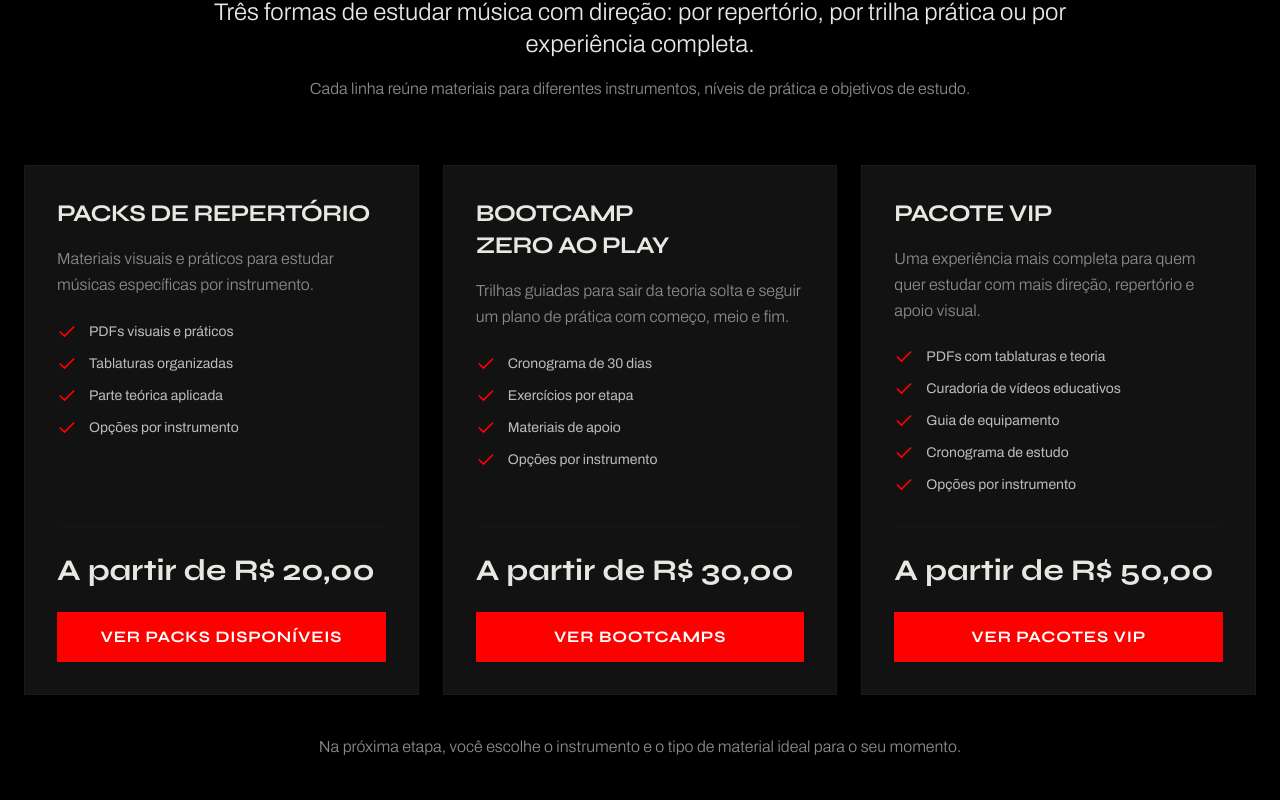
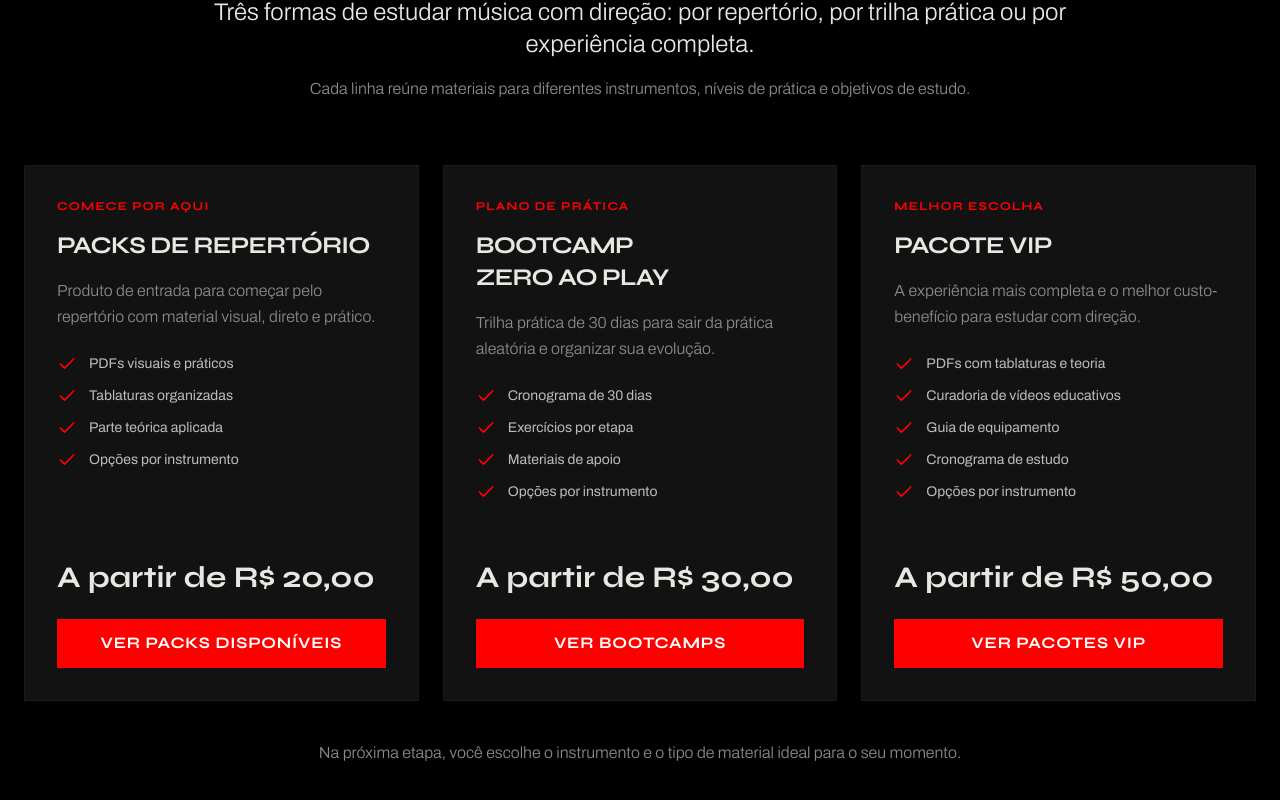
Before and after one commit to Tiffanylimaa/studiozero, a React (Vite) app in the folder apps/web/: page / in a window 1280 px wide. Shown: the part 2252-3052 px from the top of the page. Built offline with nearby package versions, Linux system fonts and the light colour scheme.

Commit message:
Align product ladder messaging

```diff
--- a/apps/web/src/pages/HomePage.jsx
+++ b/apps/web/src/pages/HomePage.jsx
@@ -56,8 +56,9 @@ function HomePage() {
     {
       title: "Packs de Repertório",
       price: "A partir de R$ 20,00",
-      desc: "Materiais visuais e práticos para estudar músicas específicas por instrumento.",
+      desc: "Produto de entrada para começar pelo repertório com material visual, direto e prático.",
       cta: "Ver packs disponíveis",
+      label: "Comece por aqui",
       features: [
         'PDFs visuais e práticos',
         'Tablaturas organizadas',
@@ -68,8 +69,9 @@ function HomePage() {
     {
       title: "Bootcamp Zero ao Play",
       price: "A partir de R$ 30,00",
-      desc: "Trilhas guiadas para sair da teoria solta e seguir um plano de prática com começo, meio e fim.",
+      desc: "Trilha prática de 30 dias para sair da prática aleatória e organizar sua evolução.",
       cta: "Ver bootcamps",
+      label: "Plano de prática",
       features: [
         'Cronograma de 30 dias',
         'Exercícios por etapa',
@@ -80,8 +82,9 @@ function HomePage() {
     {
       title: "Pacote VIP",
       price: "A partir de R$ 50,00",
-      desc: "Uma experiência mais completa para quem quer estudar com mais direção, repertório e apoio visual.",
+      desc: "A experiência mais completa e o melhor custo-benefício para estudar com direção.",
       cta: "Ver pacotes VIP",
+      label: "Melhor escolha",
       features: [
         'PDFs com tablaturas e teoria',
         'Curadoria de vídeos educativos',
@@ -197,6 +200,11 @@ function HomePage() {
             <div className="grid grid-cols-1 md:grid-cols-3 gap-6">
               {products.map((prod, i) => (
                 <div key={i} className="bg-card border border-border p-6 md:p-8 flex flex-col h-full hover:border-primary/50 transition-colors">
+                  {prod.label && (
+                    <p className="text-primary font-syne uppercase tracking-widest text-xs mb-4">
+                      {prod.label}
+                    </p>
+                  )}
                   <h3 className="text-xl md:text-2xl mb-4">{prod.title}</h3>
 
                   {prod.desc && (
--- a/apps/web/src/pages/ProdutosPage.jsx
+++ b/apps/web/src/pages/ProdutosPage.jsx
@@ -19,9 +19,10 @@ function ProdutosPage() {
   const productLines = [
     {
       title: "Packs de Repertório",
-      desc: "Materiais visuais e práticos para estudar músicas específicas por instrumento.",
+      desc: "Entrada simples e direta para começar pelo repertório com material visual e prático.",
       price: "A partir de R$ 20,00",
       color: "border-border",
+      label: "Entrada",
       features: [
         'PDFs visuais e práticos',
         'Tablaturas organizadas',
@@ -30,9 +31,10 @@ function ProdutosPage() {
     },
     {
       title: "Bootcamp Zero ao Play",
-      desc: "Trilhas guiadas para sair da teoria solta e seguir um plano de prática com começo, meio e fim.",
+      desc: "Trilha prática de 30 dias para organizar rotina, constância e direção no estudo.",
       price: "A partir de R$ 30,00",
       color: "border-primary",
+      label: "Intermediário",
       features: [
         'Cronograma de 30 dias',
         'Exercícios por etapa',
@@ -41,9 +43,10 @@ function ProdutosPage() {
     },
     {
       title: "Pacote VIP",
-      desc: "Uma experiência mais completa para quem quer estudar com mais direção, repertório e apoio visual.",
+      desc: "Pacote completo com materiais extras e apoio complementar para quem quer o melhor custo-benefício.",
       price: "A partir de R$ 50,00",
       color: "border-secondary",
+      label: "Melhor escolha",
       features: [
         'PDFs com tablaturas e teoria',
         'Curadoria de vídeos educativos',
@@ -75,7 +78,7 @@ function ProdutosPage() {
             Produtos Studio Zero
           </motion.h1>
           <p className="text-xl text-muted-foreground font-light max-w-3xl mx-auto">
-            Escolha uma linha de estudo e depois selecione o instrumento que combina com o seu momento.
+            Escolha sua linha de estudo e depois o instrumento que combina com o seu momento.
           </p>
         </section>
 
@@ -94,6 +97,11 @@ function ProdutosPage() {
 
                 <div className="relative z-10 grid grid-cols-1 lg:grid-cols-[0.9fr_1.1fr] gap-8">
                   <div className="flex flex-col">
+                    {line.label && (
+                      <p className="text-primary font-syne uppercase tracking-widest text-xs mb-4">
+                        {line.label}
+                      </p>
+                    )}
                     <h2 className="text-2xl md:text-3xl mb-4">{line.title}</h2>
                     <p className="text-muted-foreground font-light mb-6 leading-relaxed">
                       {line.desc}
```
